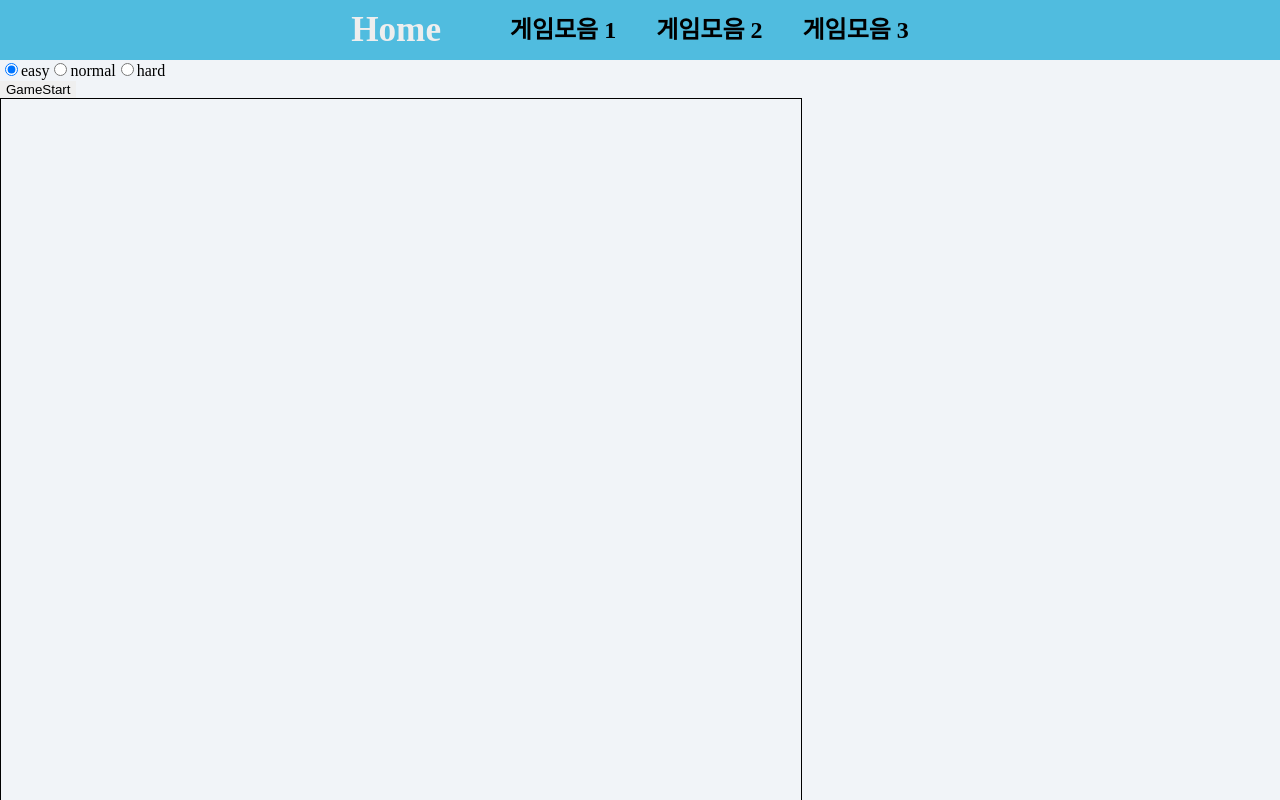
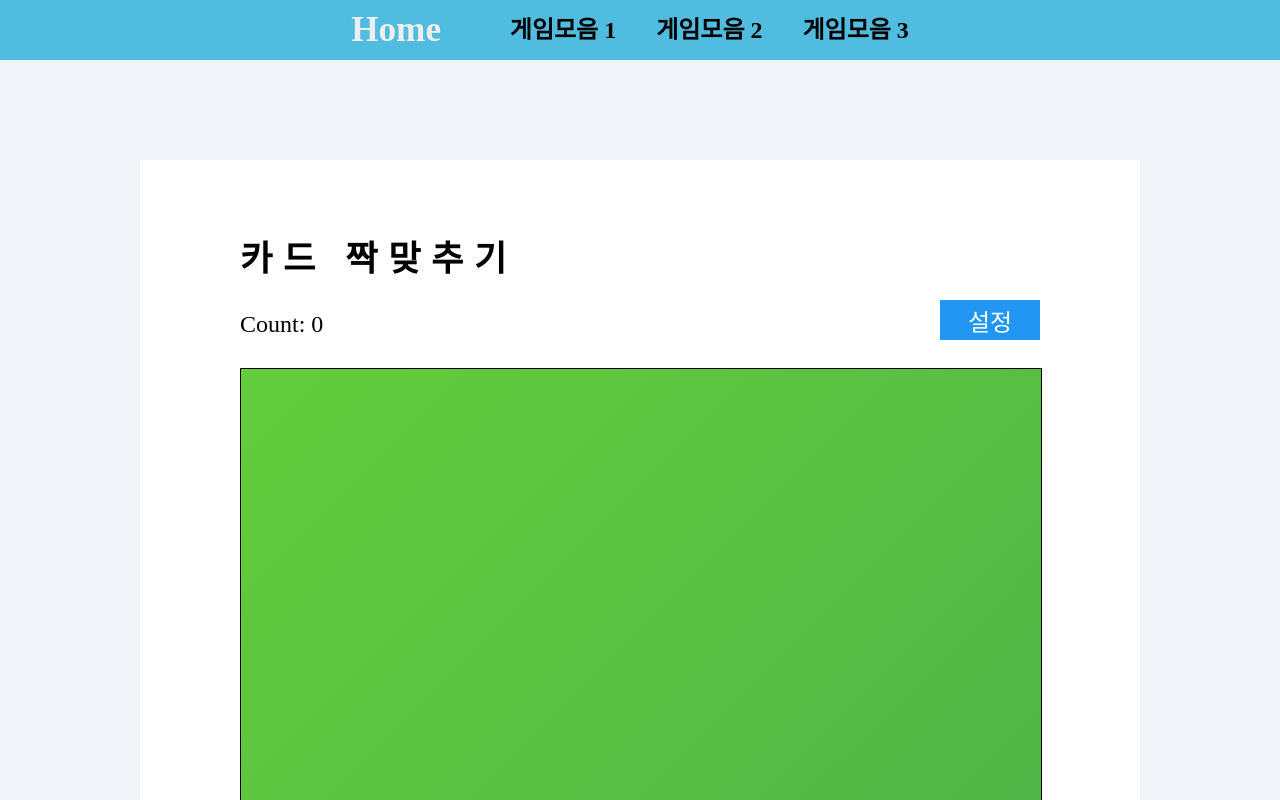
Before and after one commit to WonYoungYun/gameBox, a Vue app in the folder gamebox/: page /cardpair in a window 1280 px wide. Shown: the top 800 px of the page. Built offline with nearby package versions, Linux system fonts and the light colour scheme.

Commit message:
cardPair CSS

```diff
--- a/gamebox/src/components/CardPair.vue
+++ b/gamebox/src/components/CardPair.vue
@@ -1,16 +1,25 @@
 <template>
-  <div>
-    <nav>
-      <div>
+  <div class="main-content">
+    <h2 class="game-title">카드 짝맞추기</h2>
+        <span class="my-click-count">Count: {{myClickCount}}</span>
+    <div class="game-setting" >
+      <button class="setting-button"  @click="clickSetting">설정</button>
+      <div class="settings" :class="{active: isClickSetting}" >
+        <div>
         <input type="radio" id="easy" value="easy" v-model="level" :checked="level">
-        <label for="easy">easy</label>
+        <label for="easy">쉬움</label>
+        </div>
+        <div>
         <input type="radio" id="normal" value="normal" v-model="level">
-        <label for="normal">normal</label>
+        <label for="normal">중간</label>
+        </div>
+        <div>
         <input type="radio" id="hard" value="hard" v-model="level">
-        <label for="hard">hard</label>
+        <label for="hard">어려움</label>
+        </div>
+              <button @click="gameStart" :disabled="isSettingBoard" class="start-button">시작</button>
       </div>
-      <button @click="gameStart" :disabled="isSettingBoard">GameStart</button>
-    </nav>
+    </div>
 
     <div id="wrap">
       <div id="play-board">
@@ -27,7 +36,7 @@
         </div>
       </div>
     </div>
-    <h2>내 클릭 횟수: {{myClickCount}}</h2>
+
   </div>
 </template>
 
@@ -63,7 +72,8 @@ export default {
       correct: 0,
       openAllCard: null,
       myClickCount: 0,
-      level: "easy"
+      level: "easy",
+      isClickSetting: false
     };
   },
   created(){
@@ -72,6 +82,7 @@ export default {
 
   methods: {
     gameStart() {
+      this.isClickSetting = false;
       if (this.isStartGame) {
         this.cards = [];
         this.value = [];
@@ -122,7 +133,6 @@ export default {
     },
     flipCard(card) {
       if (this.isSettingBoard) return;
-      //   card.isFlipped ? (card.isFlipped = false) : (card.isFlipped = true);
       if (this.isStartGame) {
         if (card.isFlipped) card.isFlipped = false;
         else return;
@@ -151,6 +161,9 @@ export default {
           alert(`승리! ${this.myClickCount}번 만에 성공했습니다!`);
         }, 500);
       }
+    },
+    clickSetting(){
+      this.isClickSetting ? this.isClickSetting=false : this.isClickSetting=true;
     }
   },
 
@@ -161,10 +174,71 @@ export default {
 </script>
 
 <style scoped>
+.main-content{
+  position: relative;
+}
+button{
+  cursor: pointer;
+}
+input[type=radio]{
+  display: none;
+}
+
+.my-click-count{
+  display: block;
+  margin: 30px 0;
+  font-size:24px;
+}
+
+.game-setting{
+  position:absolute;
+  top:13%;
+  right: 10%;
+  z-index:9999;
+}
+.game-setting input:checked ~ label{
+  color:#fff;
+}
+.setting-button{
+  position: relative;
+  width: 100px;
+  height: 40px;
+  font-size:24px;
+  background-color:#2196f3;
+  color:#fff;
+}
+.settings{
+  background: #ccc;
+  transform-origin: top;
+  transform:perspective(1000px) rotateX(-90deg);
+  transition: .5s;
+}
+.settings.active{
+    transform:perspective(1000px) rotateX(0deg);
+}
+.settings label{
+  display: block;
+  padding:5px;
+  text-align:center;
+  background: #262626;
+  color:#aaa;
+  font-weight: 700;
+  border-bottom: 1px solid rgba(0,0,0, 0.2);
+  transition: all .4s;
+}
+.settings label:hover{
+  background-color:#0d7ad0
+}
+.start-button{
+  width: 100%;
+  font-size:18px;
+  font-weight: 700;
+}
 #wrap {
   position: relative;
-  width: 800px;
+  width: 100%;
   height: 800px;
+  background: linear-gradient(-45deg, #4baf4b, #64cd3c);
   border: 1px solid black;
 }
 #play-board {
@@ -189,13 +263,14 @@ export default {
   text-align: center;
   transition: transform 0.8s;
   transform-style: preserve-3d;
-  border: 1px solid black;
+  border:2px solid black;
+  background-color: #fff;
 }
 .card.flipped .card-inner {
   transform: rotateY(180deg);
 }
 .card-back {
-  background-color: navy;
+  background: url("../assets/cardGame/card.jpg")
 }
 .card-front,
 .card-back {
```
Also changed, not shown: gamebox/src/assets/cardGame/card.jpg (added).
